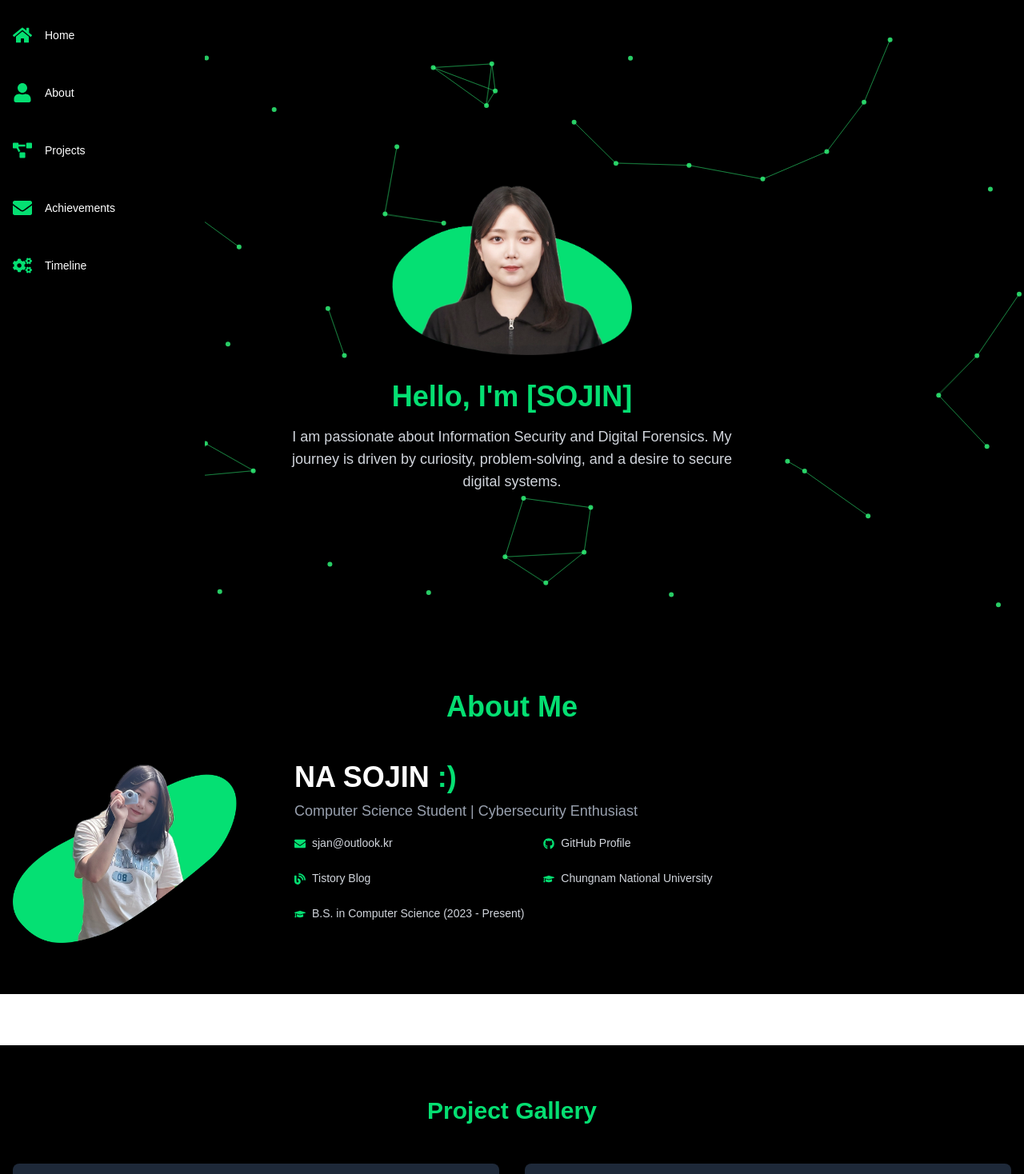
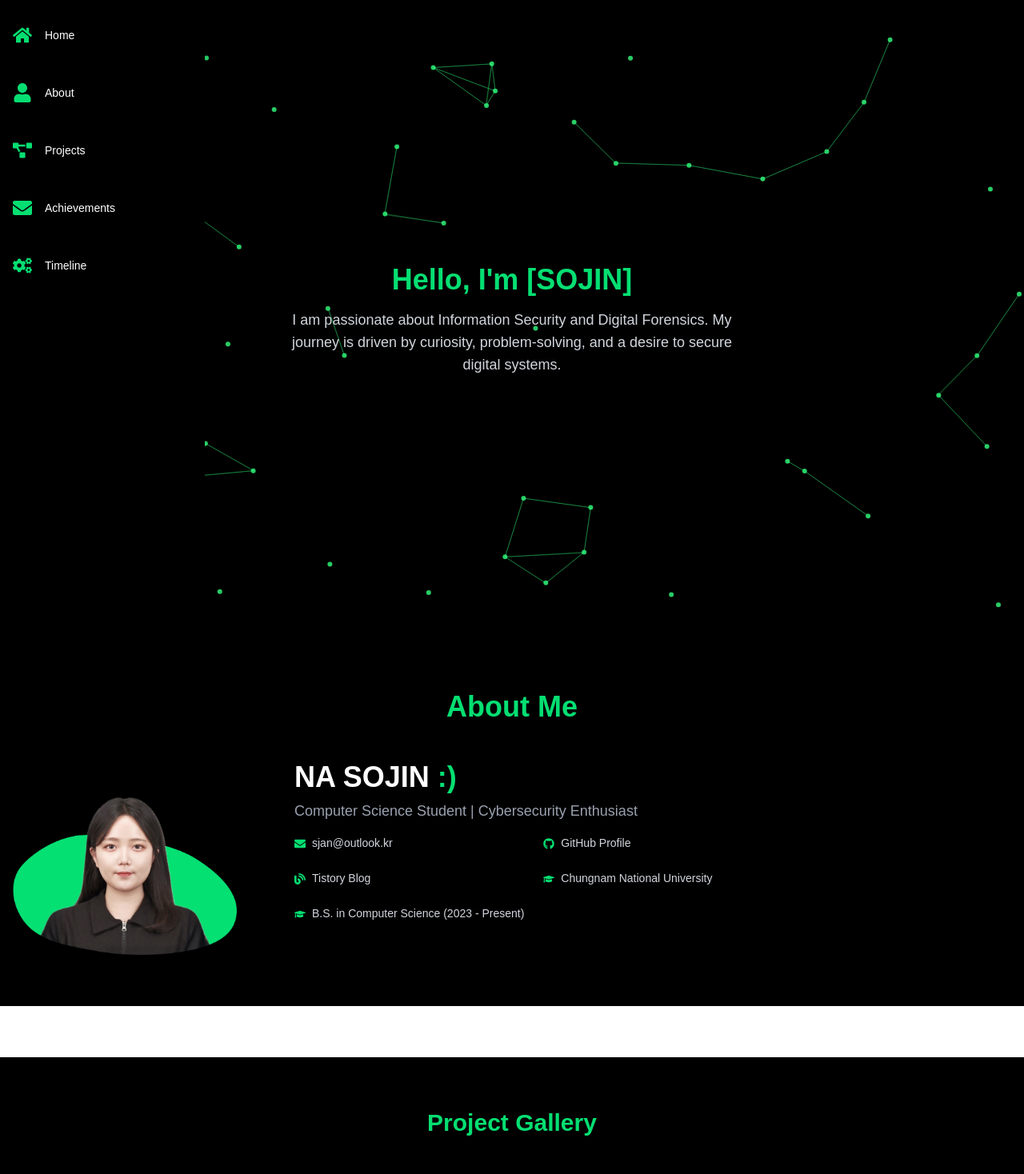
Before and after one commit to me0w2en/me0w2en.github.io, a Next.js app: page / in a window 1280 px wide. Shown: the top 1468 px of the page at 80% size. Built offline with nearby package versions, Linux system fonts and the light colour scheme.

Commit message:
Design: 프로필 사진 수정

```diff
--- a/src/components/AboutMe.tsx
+++ b/src/components/AboutMe.tsx
@@ -23,7 +23,7 @@ export const AboutMe = () => {
             transition={{ duration: 0.8, delay: 0.2 }}
           >
             <img
-              src="/profile-2.png"
+              src="/profile.png"
               alt="Profile"
               className="w-70 h-auto mr-10"
             />
--- a/src/components/Profile.tsx
+++ b/src/components/Profile.tsx
@@ -10,14 +10,14 @@ export const Profile = () => {
     >
       <NetworkTraffic />
 
-      <motion.img
+      {/* <motion.img
         src="/profile.png"
         width={300}
         className="relative z-10 mb-8"
         initial={{ scale: 0.8, opacity: 0 }}
         animate={{ scale: 1, opacity: 1 }}
         transition={{ duration: 0.8 }}
-      />
+      /> */}
 
       <motion.h1
         className="relative z-10 text-4xl font-bold text-green-400 mb-4"
```
